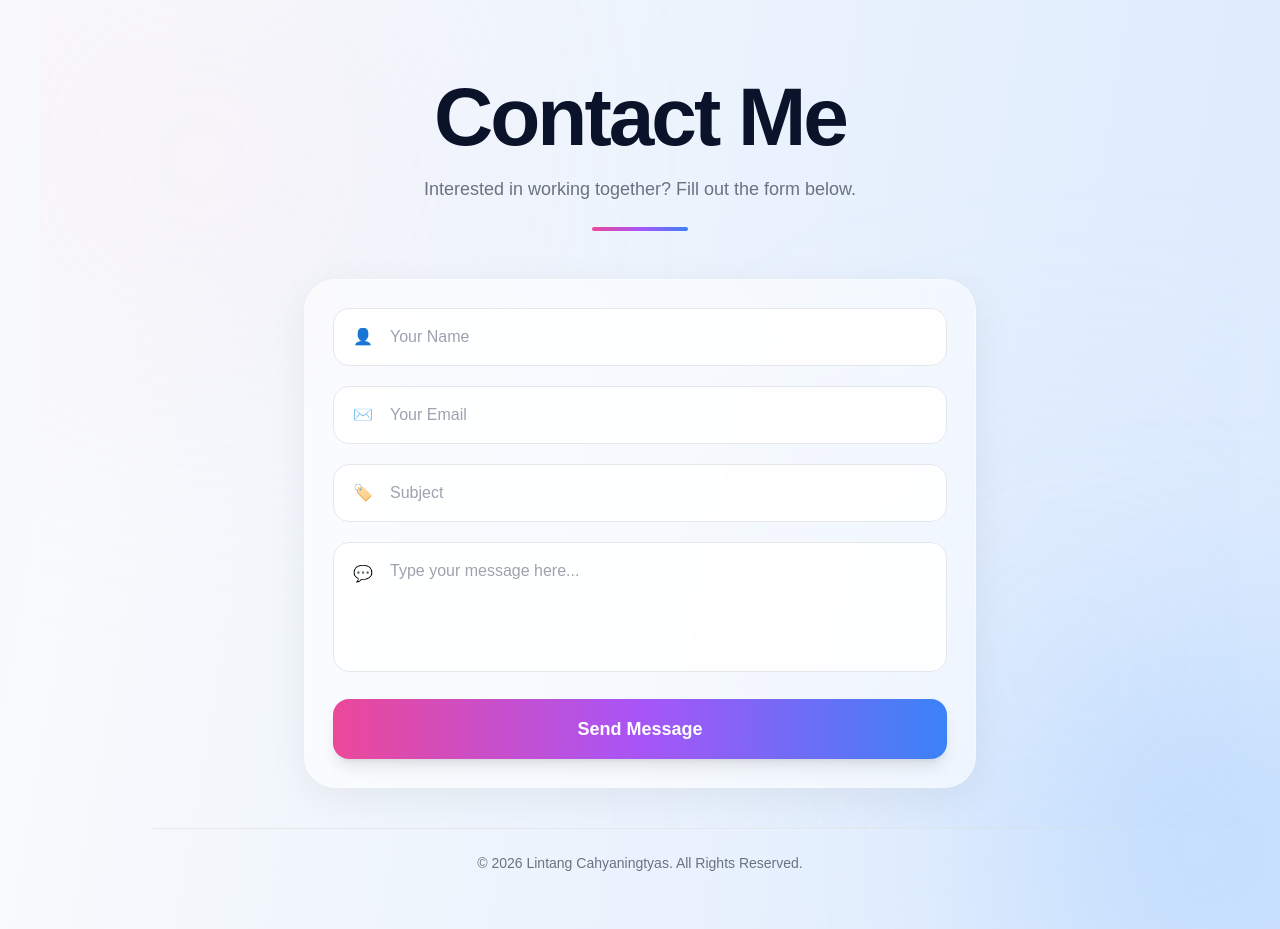
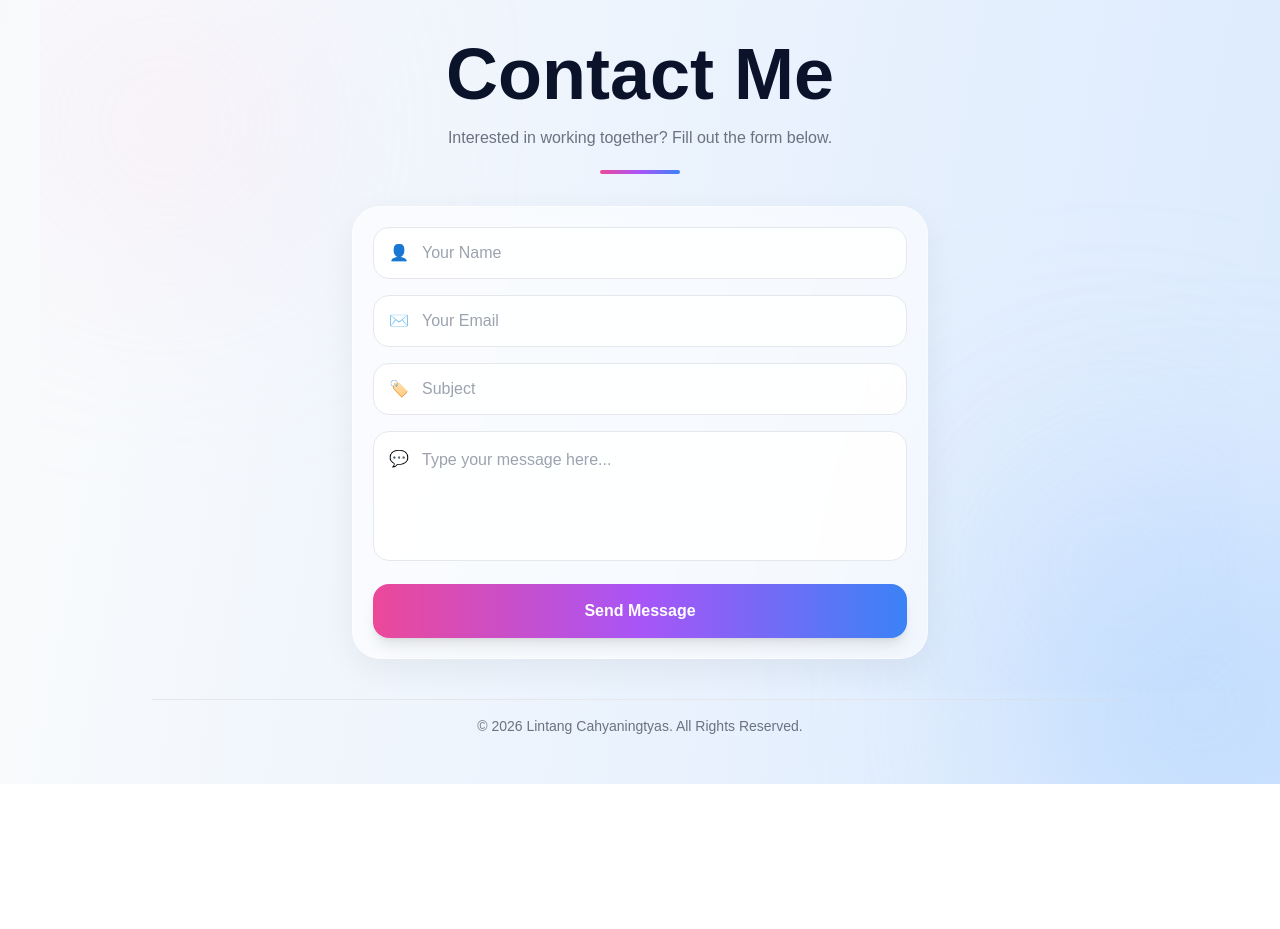
Before and after one commit to lintangntyas/portfolio, a Next.js app: page / in a window 1280 px wide. Shown: the part 6500-7429 px from the top of the page. After the commit the page ends 7284 px from the top, so only its background shows below. Built offline with nearby package versions, Linux system fonts and the light colour scheme.

Commit message:
Update page.js

```diff
--- a/app/page.js
+++ b/app/page.js
@@ -1650,48 +1650,49 @@ export default function Home() {
       {/* CONTACT */}
       <section
         id="contact"
-        className="relative w-full px-6 md:px-8 pt-20 pb-10 overflow-hidden"
+        className="relative w-full px-6 md:px-8 pt-10 pb-8 overflow-hidden"
       >
         {/* BACKGROUND */}
-        <div className="absolute top-0 left-0 w-[320px] h-[320px] bg-pink-200/30 blur-[140px] rounded-full" />
-        <div className="absolute bottom-0 right-0 w-[320px] h-[320px] bg-blue-200/30 blur-[140px] rounded-full" />
-
-        <div className="relative z-10 max-w-2xl mx-auto text-center">
+        <div className="absolute top-0 left-0 w-[250px] h-[250px] bg-pink-200/30 blur-[120px] rounded-full" />
+
+        <div className="absolute bottom-0 right-0 w-[250px] h-[250px] bg-blue-200/30 blur-[120px] rounded-full" />
+
+        <div className="relative z-10 max-w-xl mx-auto text-center">
 
           {/* TITLE */}
           <h2
             className="
-              text-[58px]
-              md:text-[82px]
+              text-[52px]
+              md:text-[72px]
               font-black
               text-[#0b132b]
-              leading-[0.95]
-              tracking-[-3px]
+              leading-none
             "
           >
             Contact Me
           </h2>
 
           {/* SUBTITLE */}
-          <p className="mt-5 text-[18px] text-gray-500">
+          <p className="mt-4 text-[16px] text-gray-500">
             Interested in working together? Fill out the form below.
           </p>
 
           {/* LINE */}
-          <div className="w-24 h-1 rounded-full bg-gradient-to-r from-pink-500 via-purple-500 to-blue-500 mx-auto mt-6" />
+          <div className="w-20 h-1 rounded-full bg-gradient-to-r from-pink-500 via-purple-500 to-blue-500 mx-auto mt-5" />
 
           {/* CARD */}
           <div
             className="
-              mt-12
-              bg-white/55
-              backdrop-blur-2xl
+              mt-8
+              bg-white/60
+              backdrop-blur-xl
               border border-white/40
-              rounded-[32px]
-              p-7
-              shadow-[0_10px_40px_rgba(0,0,0,0.06)]
+              rounded-[28px]
+              p-5
+              shadow-[0_10px_35px_rgba(0,0,0,0.06)]
             "
           >
+
             <form
               onSubmit={(e) => {
                 e.preventDefault();
@@ -1717,12 +1718,13 @@ export default function Home() {
 
                 window.open(url, "_blank");
               }}
-              className="space-y-5"
+              className="space-y-4"
             >
 
               {/* NAME */}
               <div className="relative">
-                <span className="absolute left-5 top-1/2 -translate-y-1/2 text-gray-400">
+
+                <span className="absolute left-4 top-1/2 -translate-y-1/2 text-gray-400">
                   👤
                 </span>
 
@@ -1733,16 +1735,15 @@ export default function Home() {
                   placeholder="Your Name"
                   className="
                     w-full
-                    h-[58px]
+                    h-[52px]
                     rounded-2xl
                     border border-gray-200
                     bg-white/85
-                    pl-14
-                    pr-5
+                    pl-12
+                    pr-4
                     text-gray-700
                     placeholder:text-gray-400
                     outline-none
-                    transition-all
                     focus:border-pink-400
                     focus:ring-4
                     focus:ring-pink-100
@@ -1752,7 +1753,8 @@ export default function Home() {
 
               {/* EMAIL */}
               <div className="relative">
-                <span className="absolute left-5 top-1/2 -translate-y-1/2 text-gray-400">
+
+                <span className="absolute left-4 top-1/2 -translate-y-1/2 text-gray-400">
                   ✉️
                 </span>
 
@@ -1763,16 +1765,15 @@ export default function Home() {
                   placeholder="Your Email"
                   className="
                     w-full
-                    h-[58px]
+                    h-[52px]
                     rounded-2xl
                     border border-gray-200
                     bg-white/85
-                    pl-14
-                    pr-5
+                    pl-12
+                    pr-4
                     text-gray-700
                     placeholder:text-gray-400
                     outline-none
-                    transition-all
                     focus:border-pink-400
                     focus:ring-4
                     focus:ring-pink-100
@@ -1782,7 +1783,8 @@ export default function Home() {
 
               {/* SUBJECT */}
               <div className="relative">
-                <span className="absolute left-5 top-1/2 -translate-y-1/2 text-gray-400">
+
+                <span className="absolute left-4 top-1/2 -translate-y-1/2 text-gray-400">
                   🏷️
                 </span>
 
@@ -1793,16 +1795,15 @@ export default function Home() {
                   placeholder="Subject"
                   className="
                     w-full
-                    h-[58px]
+                    h-[52px]
                     rounded-2xl
                     border border-gray-200
                     bg-white/85
-                    pl-14
-                    pr-5
+                    pl-12
+                    pr-4
                     text-gray-700
                     placeholder:text-gray-400
                     outline-none
-                    transition-all
                     focus:border-pink-400
                     focus:ring-4
                     focus:ring-pink-100
@@ -1812,7 +1813,8 @@ export default function Home() {
 
               {/* MESSAGE */}
               <div className="relative">
-                <span className="absolute left-5 top-5 text-gray-400">
+
+                <span className="absolute left-4 top-4 text-gray-400">
                   💬
                 </span>
 
@@ -1826,14 +1828,13 @@ export default function Home() {
                     rounded-2xl
                     border border-gray-200
                     bg-white/85
-                    pl-14
-                    pr-5
+                    pl-12
+                    pr-4
                     py-4
                     text-gray-700
                     placeholder:text-gray-400
                     outline-none
                     resize-none
-                    transition-all
                     focus:border-pink-400
                     focus:ring-4
                     focus:ring-pink-100
@@ -1846,7 +1847,7 @@ export default function Home() {
                 type="submit"
                 className="
                   w-full
-                  h-[60px]
+                  h-[54px]
                   rounded-2xl
                   bg-gradient-to-r
                   from-pink-500
@@ -1854,34 +1855,36 @@ export default function Home() {
                   to-blue-500
                   text-white
                   font-semibold
-                  text-lg
+                  text-base
                   shadow-lg
                   transition-all
+                  duration-300
                   hover:scale-[1.01]
-                  hover:shadow-xl
                 "
               >
                 Send Message
               </button>
+
             </form>
+
           </div>
         </div>
       </section>
 
       {/* FOOTER */}
-      <footer className="w-full pb-6">
+      <footer className="w-full pt-2 pb-4">
+
         <div className="max-w-5xl mx-auto px-6">
 
-          {/* LINE */}
-          <div className="border-t border-gray-200 mb-6" />
-
-          {/* COPYRIGHT */}
+          <div className="border-t border-gray-200 mb-4"></div>
+
           <p className="text-center text-gray-500 text-sm">
             © 2026 Lintang Cahyaningtyas. All Rights Reserved.
           </p>
+
         </div>
+
       </footer>
-
     </main>
   );
 }
```
